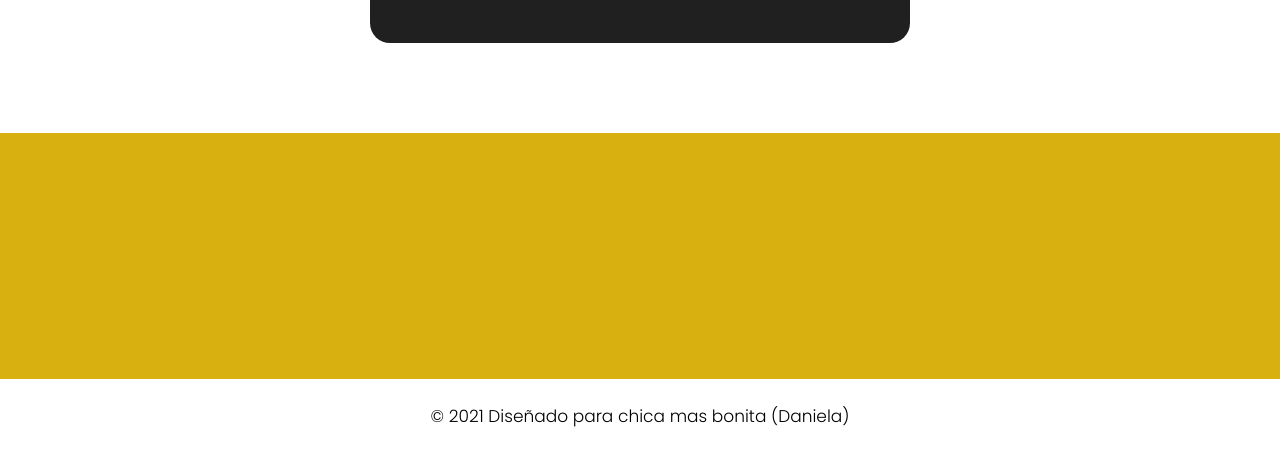
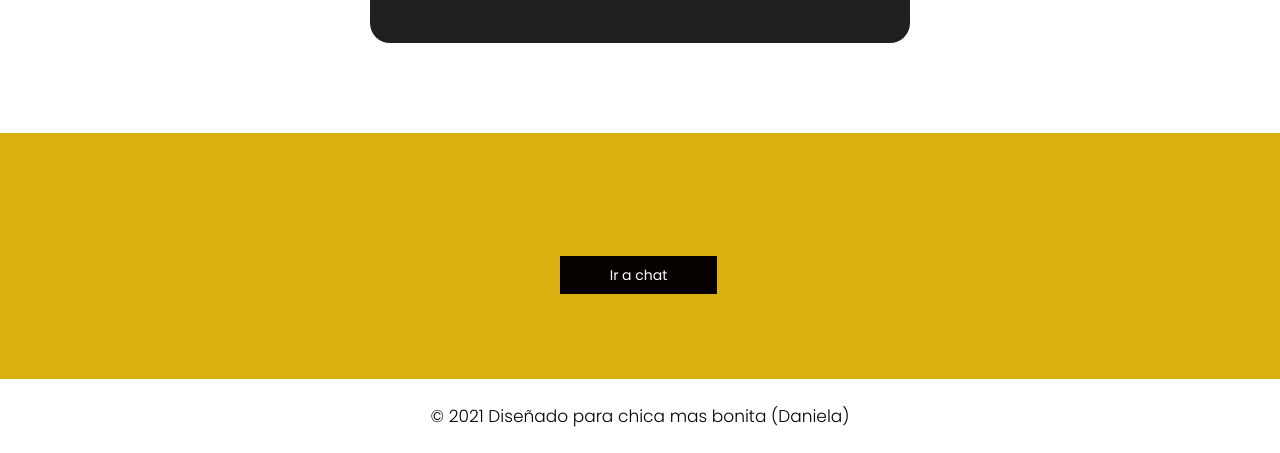
Before and after one commit to fcortezp/Dani.github.io, a plain HTML site: page index.html in a window 1280 px wide. Shown: the part 1830-2283 px from the top of the page. Drawn offline with Linux system fonts and the light colour scheme.

Commit message:
Update index.html

```diff
--- a/index.html
+++ b/index.html
@@ -180,6 +180,7 @@
                                     <div class="new">
                                         <form class="newtetter">
 
+                                         <a href="https://api.whatsapp.com/send?phone=+593978655458&text=♡" " class="submit"  role="button">Ir a chat</a>
 
 
 
```
